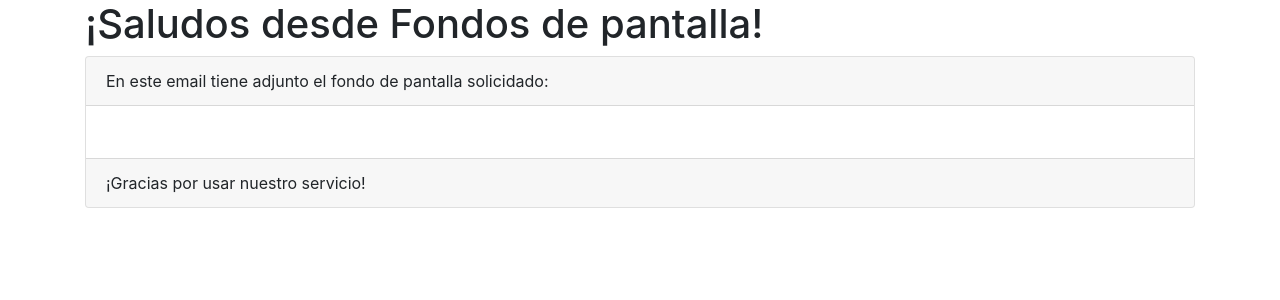
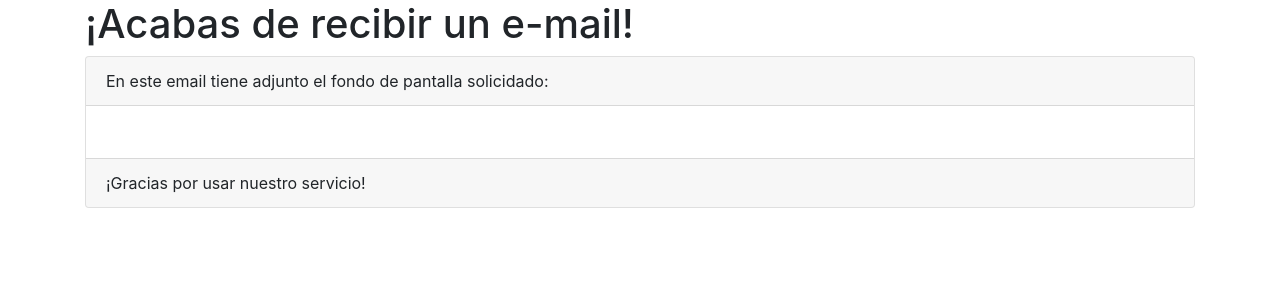
Before and after one commit to JavierGomezFernandez/galeria-clonada, a Flask app: template templates/email.html in a window 1280 px wide. Shown: the top 300 px of the page. Run offline with Flask 2, Linux system fonts and the light colour scheme; the template is opened without the code that fills it, so the values that code supplies are empty; some libraries are stand-ins or nearby versions.

Commit message:
Estado CORRECTO hasta aqui

```diff
--- a/templates/email.html
+++ b/templates/email.html
@@ -14,7 +14,7 @@
 </head>
 
 <body class="container">
-    <h1>¡Saludos desde Fondos de pantalla!</h1>
+    <h1>¡Acabas de recibir un e-mail!</h1>
     <div class="card">
         <div class="card-header">En este email tiene adjunto el fondo de pantalla solicidado:</div>
         <div class="card-body">
```
